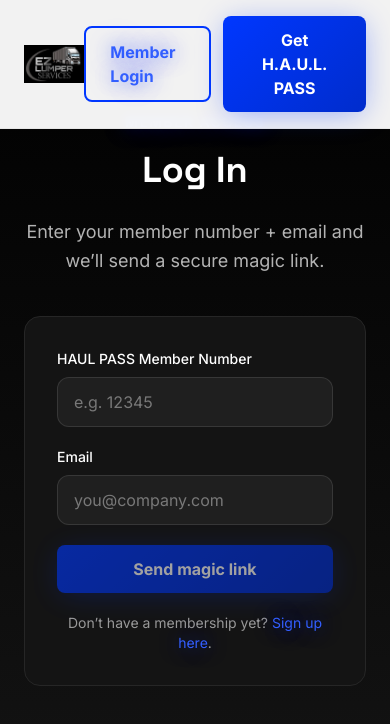
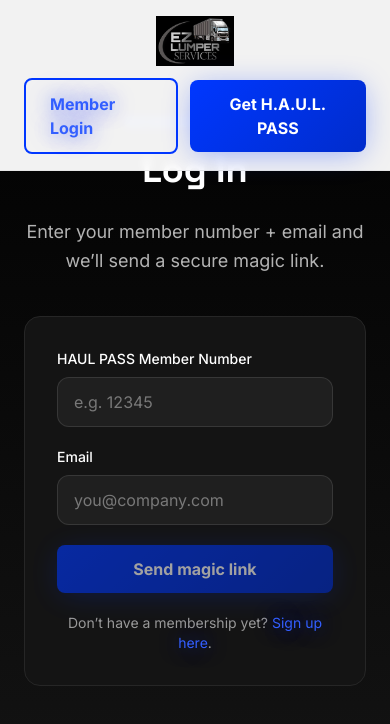
Before and after one commit to dbrooks61785/HP-OFFER-PAGE, a React (Vite) app: page /login in a window 390 px wide. Shown: the top 724 px of the page. Built offline with nearby package versions, Linux system fonts and the light colour scheme; the HTML template or start-up script is replaced by a standard one.

Commit message:
Tweak mobile header alignment and footer logo rendering
Center the header actions on small screens and adjust the footer logo styles to avoid a visible black box on mobile.

Co-authored-by: Cursor <cursoragent@cursor.com>

```diff
--- a/src/components/Footer.tsx
+++ b/src/components/Footer.tsx
@@ -8,11 +8,11 @@ const Footer = () => {
         <div className="max-w-5xl mx-auto">
           <div className="flex flex-col md:flex-row justify-between items-start gap-12 mb-12">
             <div>
-              <div className="inline-flex items-center justify-center rounded-xl bg-white p-3 mb-4">
+              <div className="inline-flex items-center justify-center rounded-xl bg-transparent p-0 mb-4 md:bg-white md:p-3">
                 <img
                   src={logo}
                   alt="EZ Lumper Services"
-                  className="h-14 w-auto object-contain"
+                  className="h-14 w-auto object-contain mix-blend-screen md:mix-blend-normal"
                 />
               </div>
               <p className="text-background/70 max-w-xs">
--- a/src/components/Header.tsx
+++ b/src/components/Header.tsx
@@ -8,15 +8,20 @@ interface HeaderProps {
 const Header = ({ onCtaClick }: HeaderProps) => {
   return (
     <header className="fixed top-0 left-0 right-0 z-50 bg-background/95 backdrop-blur-sm border-b border-border">
-      <div className="container mx-auto px-6 py-4 flex items-center justify-between">
-        <a href="https://www.ezlumperservices.com" target="_blank" rel="noopener noreferrer">
+      <div className="container mx-auto px-6 py-4 flex flex-col sm:flex-row items-center sm:justify-between gap-3">
+        <a
+          href="https://www.ezlumperservices.com"
+          target="_blank"
+          rel="noopener noreferrer"
+          className="flex items-center justify-center"
+        >
           <img
             src={logo}
             alt="EZ Lumper Services"
             className="h-[50px] w-auto object-contain"
           />
         </a>
-        <div className="flex items-center gap-3">
+        <div className="flex items-center justify-center gap-3 w-full sm:w-auto">
           <Link
             to="/login"
             className="btn-cta-outline text-base py-3 px-6 border-primary text-primary hover:bg-primary hover:text-primary-foreground"
```
